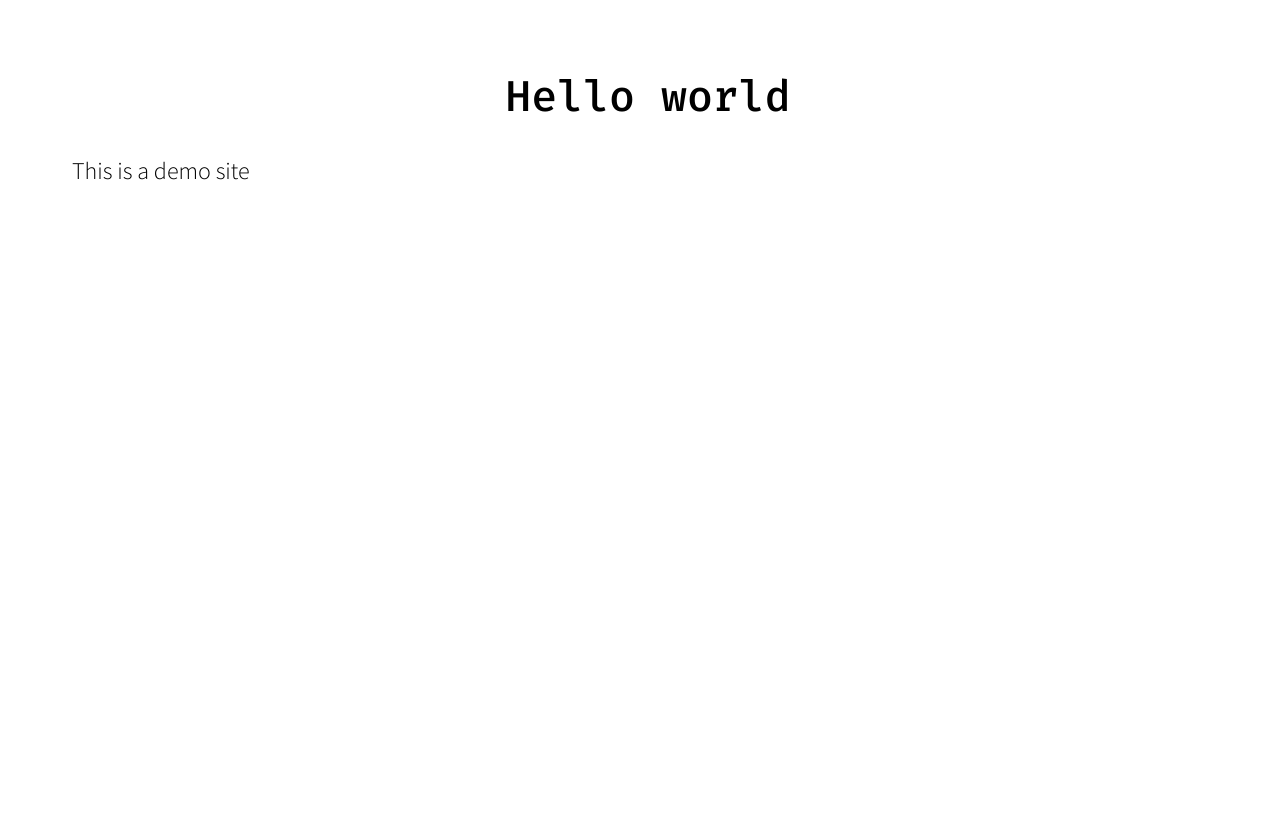
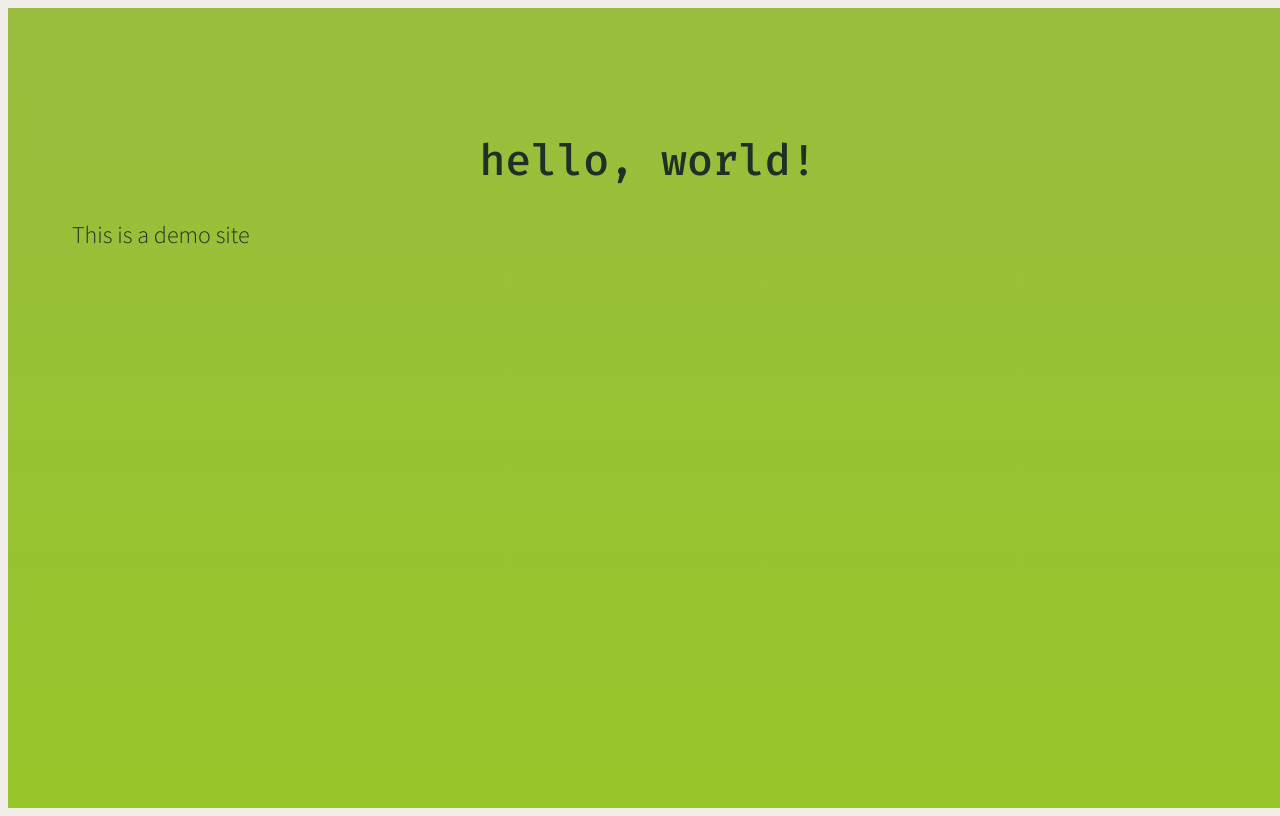
Before and after one commit to saschazar21/sascha.work, a Next.js app: page / in a window 1280 px wide. Built offline with nearby package versions, Linux system fonts and the light colour scheme.

Commit message:
feat(styles): added colors

```diff
--- a/components/Title/index.tsx
+++ b/components/Title/index.tsx
@@ -1,20 +1,14 @@
 import React from 'react';
-import styled, { keyframes } from 'styled-components/macro';
-
-const rotate = keyframes`
-  from {
-    transform: rotate(0deg);
-  }
-
-  to {
-    transform: rotate(360deg);
-  }
-`;
+import styled from 'styled-components/macro';
 
 const Header = styled.h1`
-  animation: ${rotate} 1s ease-in;
-  color: rgb(var(--color-green));
+  color: inherit;
   text-align: center;
+  margin-top: 2rem;
+
+  @media screen and (min-width: 768px) {
+    margin-top: 4rem;
+  }
 `;
 
 export interface TitleProps {
--- a/components/fullbleed/index.tsx
+++ b/components/fullbleed/index.tsx
@@ -5,9 +5,16 @@ const FullBleedElement = styled.div`
   position: relative;
   min-height: 100vh;
   width: 100vw;
-  padding: 4rem;
+  padding: 2rem;
   overflow: hidden;
-  background: inherit;
+  background: ${({ 'data-color': color }: FullBleedProps): string =>
+    color
+      ? `linear-gradient(to bottom, HSLA(var(--color-bg-secondary), 0.75), HSLA(var(--color-bg-secondary), 0.95)) HSL(var(--color-${color}))`
+      : 'inherit'};
+
+  @media screen and (min-width: 768px) {
+    padding: 4rem;
+  }
 `;
 
 export interface FullBleedProps {
@@ -15,6 +22,8 @@ export interface FullBleedProps {
   children: ReactChild | ReactChild[];
   /* custom className */
   className?: string;
+  /* custom background color */
+  'data-color'?: string;
 }
 
 const FullBleed = (props: FullBleedProps): JSX.Element => {
--- a/components/style/index.tsx
+++ b/components/style/index.tsx
@@ -4,6 +4,13 @@ import { createGlobalStyle } from 'styled-components/macro';
 
 export const GlobalStyleSheet = createGlobalStyle`
   :root {
+    --color-primary: 140, 18%, 16%; /* #223127 */
+    --color-secondary: 182, 68%, 17%; /* #0e4749 */
+    --color-accent: 13, 97%, 46%; /* #E73504 */
+    --color-grey: 37, 10%, 61%; /* #A59E92 */
+    --color-bg-primary: 38, 24%, 93%; /* #F2EFEA */
+    --color-bg-secondary: 78, 70%, 46%; /* #96C723 */
+
     --font-family-normal: 'Source Sans Pro', sans-serif;
     --font-family-mono: 'Fira Mono', monospace;
     --font-weight-normal: 300;
@@ -12,13 +19,16 @@ export const GlobalStyleSheet = createGlobalStyle`
 
   @media (prefers-color-scheme: dark) {
     :root:not(.light) {
-      /* TODO: define dark mode */
+      --color-primary: 38, 24%, 93%; /* #F2EFEA */
+      --color-secondary: 78, 70%, 46%; /* #96C723 */
+      --color-bg-primary: 140, 18%, 16%; /* #223127 */
+      --color-bg-secondary: 182, 68%, 17%; /* #0e4749 */
     }
   }
 
   html {
-    background-color: var(--color-white, white);
-    color: var(--color-black, black);
+    background-color: HSL(var(--color-bg-primary));
+    color: HSL(var(--color-primary));
     font-family: var(--font-family-normal, sans-serif);
     font-weight: var(--font-weight-normal, 300);
     font-size: 16px;
--- a/pages/index.tsx
+++ b/pages/index.tsx
@@ -7,8 +7,8 @@ export const config = { amp: true };
 
 const Index = (): JSX.Element => {
   return (
-    <FullBleed>
-      <Title>Hello world</Title>
+    <FullBleed data-color="grey">
+      <Title>hello, world!</Title>
       This is a demo site
     </FullBleed>
   );
```
